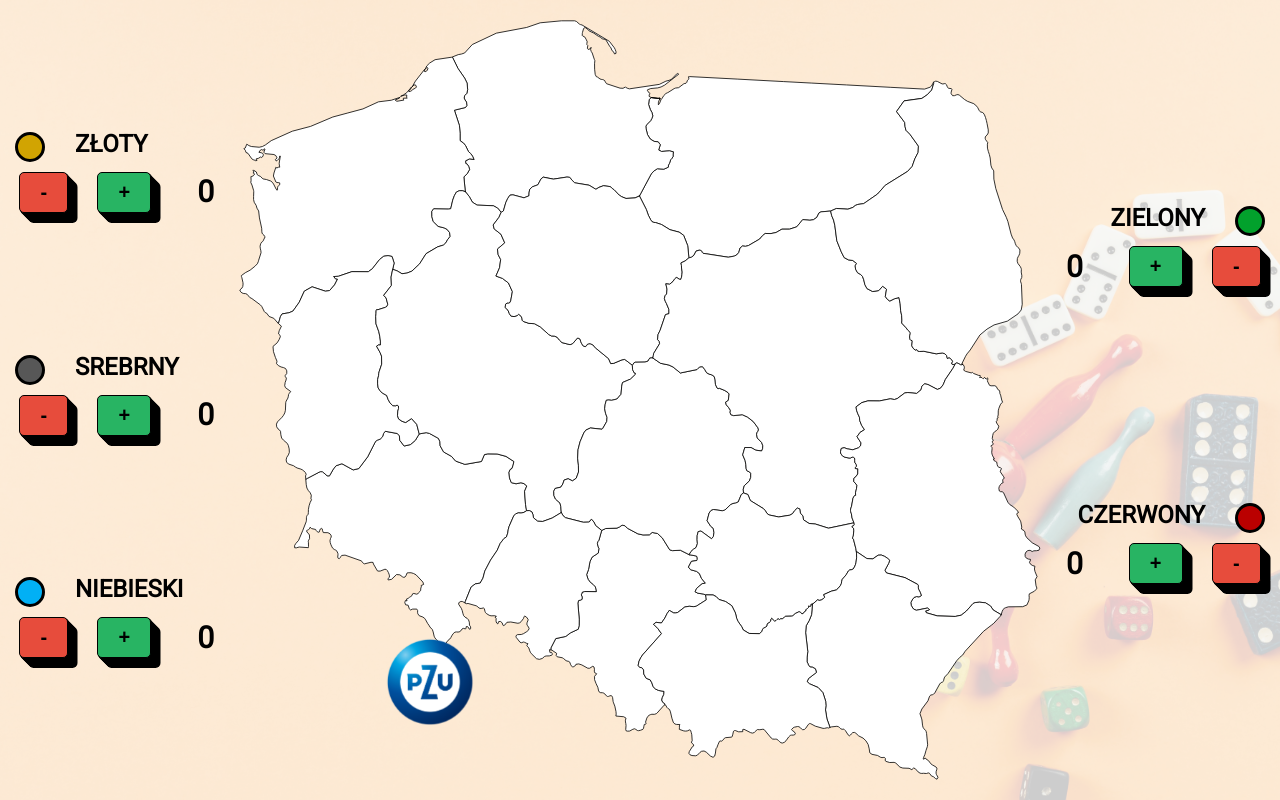
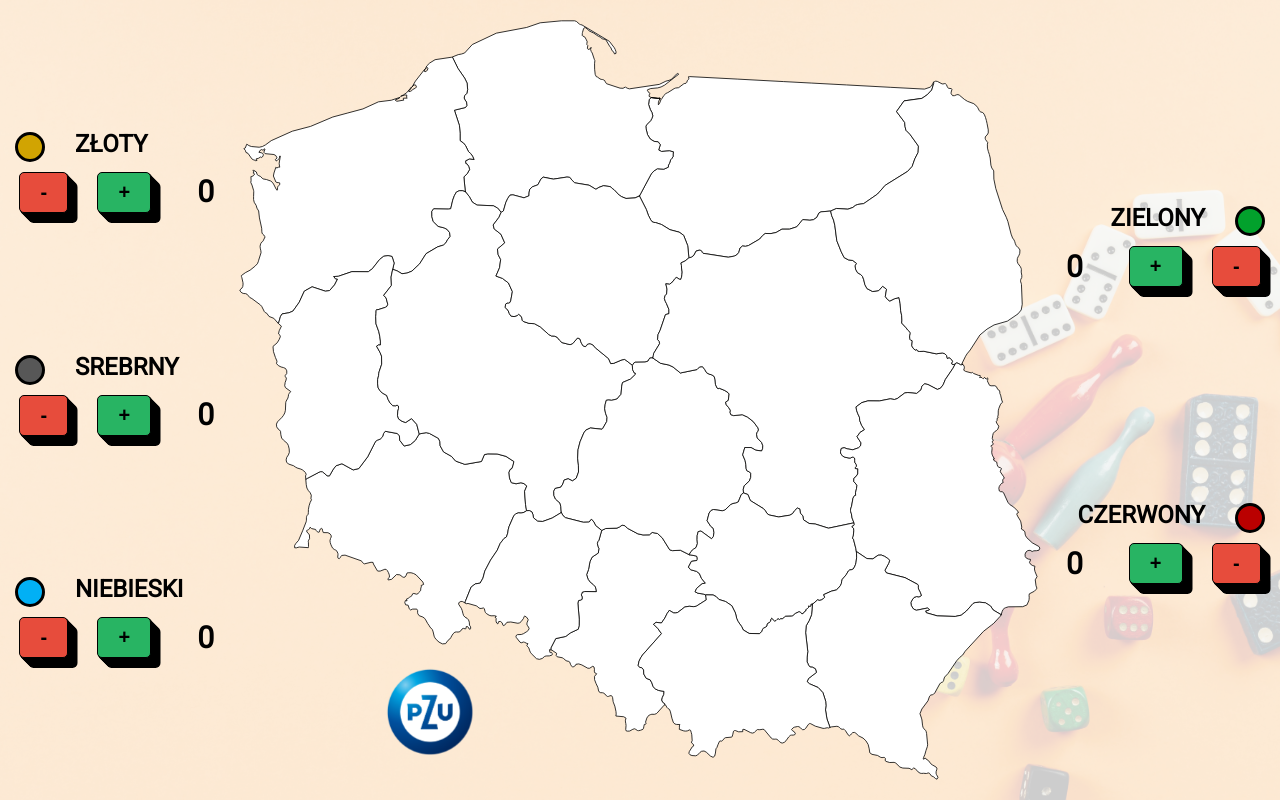
Before and after one commit to AngryKitten91/map_points, a plain HTML site: page index.html in a window 1280 px wide. Drawn offline with Linux system fonts and the light colour scheme; a web font is replaced by a local one.

Commit message:
logo padding fix

```diff
--- a/style.css
+++ b/style.css
@@ -164,7 +164,7 @@ circle {
 }
 
 .logo-mini {
-  padding: 70px!important;
+  padding: 70px 70px 40px 70px!important;
 }
 
 .fixed {
```
